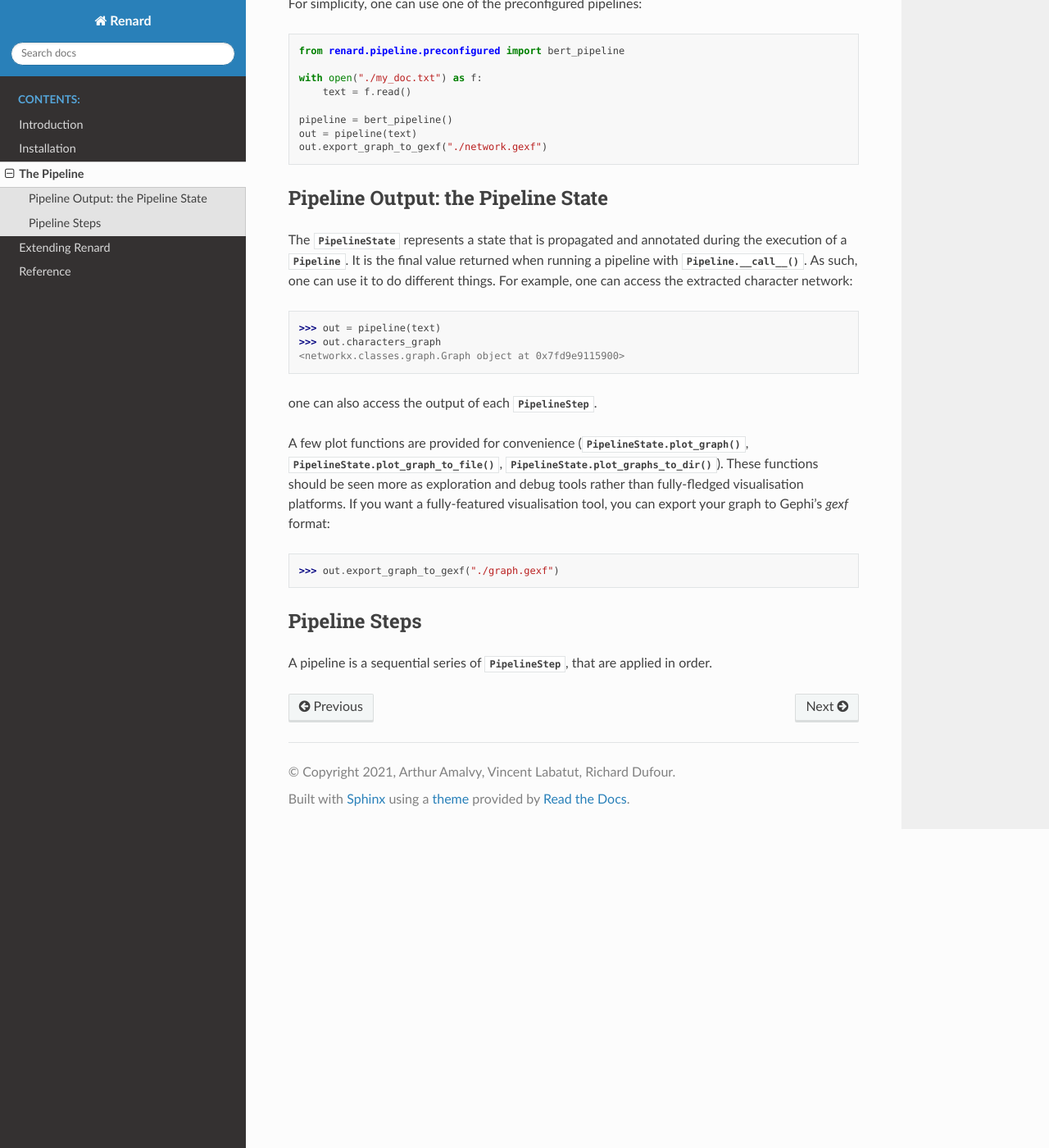
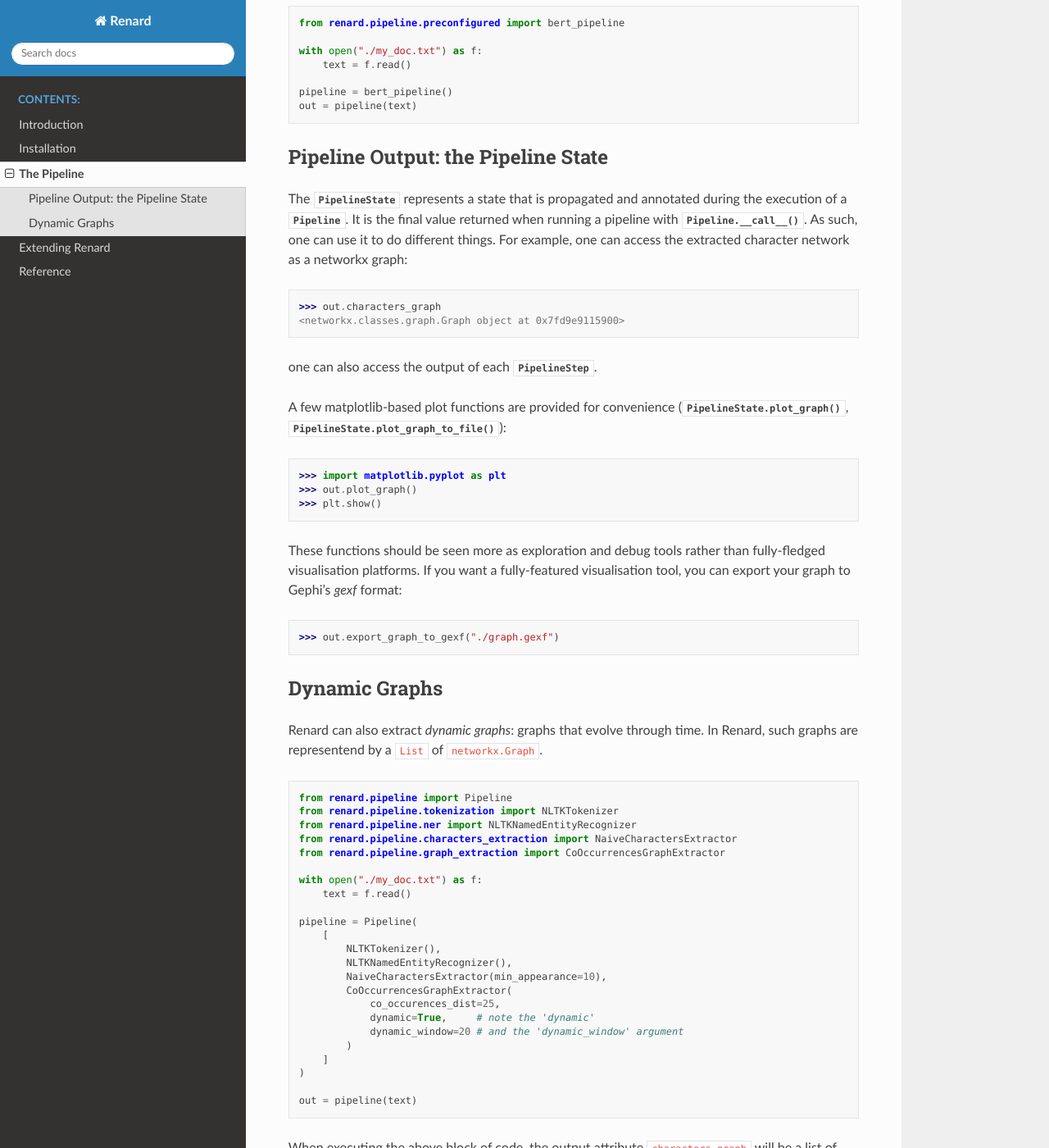
Before and after one commit to CompNet/Renard, a Sphinx documentation site: the page built from docs/pipeline.rst, in a window 1280 px wide and 1400 px high, scrolled down 1205 px. Shown: the whole window at 82% size. Built offline with Sphinx 7.4.7 and the Read the Docs theme 2.0.0, drawn with Linux system fonts in a browser that asks for light colours; some of the changed text lies outside the part shown.

Commit message:
doc: add dynamic graphs section, minor enhancements

```diff
--- a/docs/pipeline.rst
+++ b/docs/pipeline.rst
@@ -28,7 +28,6 @@ document. Here is a simple example:
    )
 
    out = pipeline(text)
-   out.export_graph_to_gexf("./network.gexf")
 
 
 Each step of a pipeline may require informations from previous steps
@@ -63,7 +62,6 @@ to compute them yourself :
 
    # tokens are passed at call time
    out = pipeline(text, tokens=my_tokenization_function(text))
-   out.export_graph_to_gexf("./network.gexf")
 
 
 For simplicity, one can use one of the preconfigured pipelines:
@@ -77,7 +75,6 @@ For simplicity, one can use one of the preconfigured pipelines:
 
    pipeline = bert_pipeline()
    out = pipeline(text)
-   out.export_graph_to_gexf("./network.gexf")
 
 
 Pipeline Output: the Pipeline State
@@ -87,28 +84,74 @@ The :class:`.PipelineState` represents a state that is propagated and
 annotated during the execution of a :class:`.Pipeline`. It is the
 final value returned when running a pipeline with
 :meth:`.Pipeline.__call__`. As such, one can use it to do different
-things. For example, one can access the extracted character network:
+things. For example, one can access the extracted character network as
+a networkx graph:
 
->>> out = pipeline(text)
 >>> out.characters_graph
 <networkx.classes.graph.Graph object at 0x7fd9e9115900>
 
 one can also access the output of each :class:`.PipelineStep`.
 
-A few plot functions are provided for convenience
+A few matplotlib-based plot functions are provided for convenience
 (:meth:`.PipelineState.plot_graph`,
-:meth:`.PipelineState.plot_graph_to_file`,
-:meth:`.PipelineState.plot_graphs_to_dir`). These functions should be
-seen more as exploration and debug tools rather than fully-fledged
-visualisation platforms. If you want a fully-featured visualisation
-tool, you can export your graph to Gephi's `gexf` format:
+:meth:`.PipelineState.plot_graph_to_file`):
+
+>>> import matplotlib.pyplot as plt
+>>> out.plot_graph()
+>>> plt.show()
+
+These functions should be seen more as exploration and debug tools
+rather than fully-fledged visualisation platforms. If you want a
+fully-featured visualisation tool, you can export your graph to
+Gephi's `gexf` format:
 
 >>> out.export_graph_to_gexf("./graph.gexf")
 
 
-
-Pipeline Steps
+Dynamic Graphs
 ==============
 
-A pipeline is a sequential series of
-:class:`.PipelineStep`, that are applied in order.
+Renard can also extract *dynamic graphs*: graphs that evolve through
+time. In Renard, such graphs are representend by a ``List`` of
+``networkx.Graph``.
+
+.. code-block:: python
+
+   from renard.pipeline import Pipeline
+   from renard.pipeline.tokenization import NLTKTokenizer
+   from renard.pipeline.ner import NLTKNamedEntityRecognizer
+   from renard.pipeline.characters_extraction import NaiveCharactersExtractor
+   from renard.pipeline.graph_extraction import CoOccurrencesGraphExtractor
+
+   with open("./my_doc.txt") as f:
+       text = f.read()
+
+   pipeline = Pipeline(
+       [
+           NLTKTokenizer(),
+           NLTKNamedEntityRecognizer(),
+           NaiveCharactersExtractor(min_appearance=10),
+           CoOccurrencesGraphExtractor(
+	       co_occurences_dist=25,
+	       dynamic=True,     # note the 'dynamic'
+	       dynamic_window=20 # and the 'dynamic_window' argument
+	   )
+       ]
+   )
+
+   out = pipeline(text)
+
+
+When executing the above block of code, the output attribute
+``characters_graph`` will be a list of networkx graphs:
+
+>>> out.characters_graph
+[<networkx.classes.graph.Graph object at 0x7fd9e9115900>]
+
+Plot and export functions work as one would expect
+intuitively. :meth:`.PipelineState.plot_graph` allow to visualize the
+dynamic graph using a slider, and
+:meth:`.PipelineState.plot_graphs_to_dir` saves plots of the dynamic
+graph to a directory. Meanwhile,
+:meth:`.PipelineState.export_graph_to_gexf` correctly exports the
+dynamic graph to the Gephi format.
```
